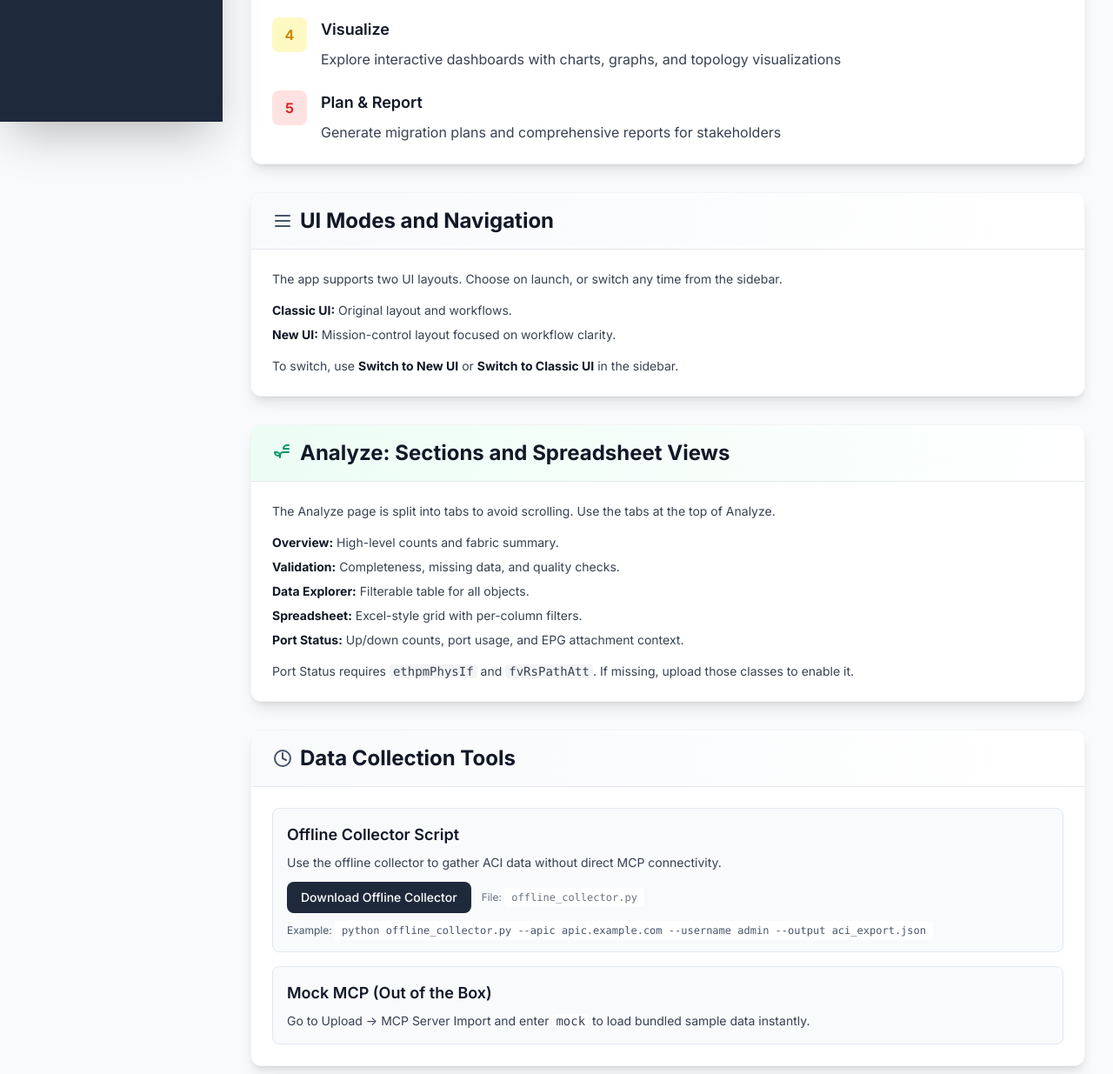
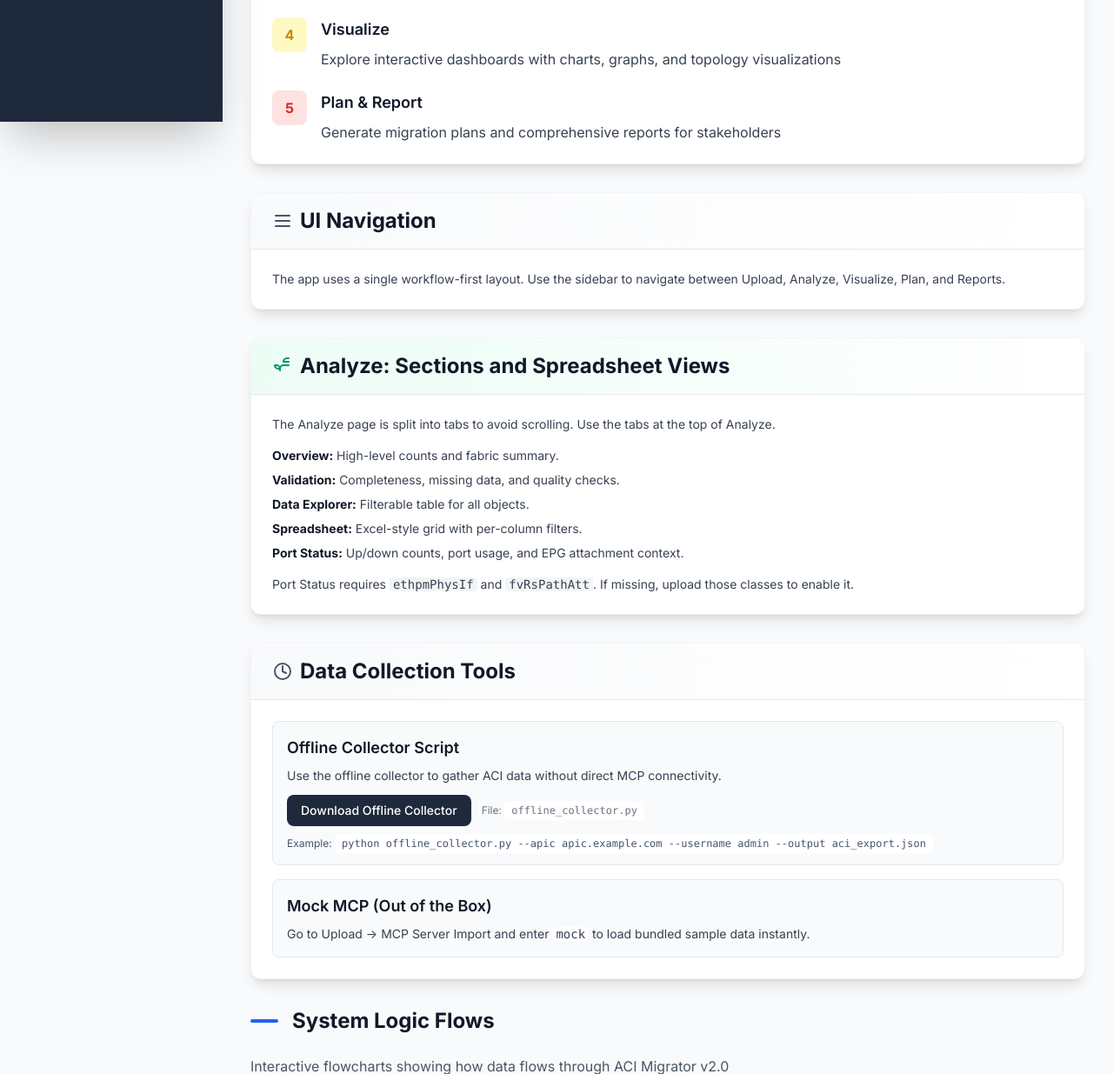
Before and after one commit to sartios-source/acimig, a Flask app: page /help in a window 1280 px wide. Shown: the part 660-1895 px from the top of the page at 87% size. Run offline with Flask 3, Linux system fonts and the light colour scheme; some libraries are stand-ins or nearby versions.

Commit message:
Disable legacy UI and refresh docs

```diff
--- a/app.py
+++ b/app.py
@@ -151,6 +151,8 @@ def ensure_mock_samples():
 @app.context_processor
 def inject_fabrics():
     """Make common values available to all templates."""
+    if session.get('ui_mode') != 'new':
+        session['ui_mode'] = 'new'
     return {
         'fabrics': fm.list_fabrics(),
         'app_version': APP_VERSION,
@@ -404,7 +406,8 @@ def health_check():
 def index():
     """Landing page with mode selection and fabric-specific statistics."""
     mode = 'migration'
-    ui_mode = session.get('ui_mode')
+    ui_mode = 'new'
+    session['ui_mode'] = 'new'
     current_fabric = session.get('current_fabric')
     fabric_stats = None
 
@@ -463,7 +466,7 @@ def index():
             app.logger.warning(f"Could not load detailed analyzer stats for {current_fabric}: {e}")
             # Keep default zeros if analyzer fails
 
-    template_name = 'index_new.html' if ui_mode == 'new' else 'index.html'
+    template_name = 'index_new.html'
 
     return render_template(template_name,
                          mode=mode,
@@ -476,10 +479,10 @@ def index():
 def select_ui_mode():
     """Persist the preferred UI mode in the session."""
     requested_mode = request.args.get('mode', '').strip().lower()
-    if requested_mode not in {'new', 'legacy'}:
+    if requested_mode not in {'new'}:
         return jsonify({'error': 'Invalid UI mode'}), 400
 
-    session['ui_mode'] = requested_mode
+    session['ui_mode'] = 'new'
     next_path = request.args.get('next', '/')
     if not next_path.startswith('/'):
         next_path = '/'
--- a/templates/base.html
+++ b/templates/base.html
@@ -329,24 +329,6 @@
                 <span class="sidebar-text">Help</span>
             </a>
 
-            {% if ui_mode %}
-            <div class="border-t border-slate-700 my-2"></div>
-            {% if ui_mode == 'new' %}
-            <a href="{{ url_for('select_ui_mode', mode='legacy', next=request.path) }}" class="sidebar-link flex items-center space-x-3 px-4 py-3 rounded-lg text-sm font-medium">
-                <svg class="h-5 w-5" fill="none" stroke="currentColor" viewBox="0 0 24 24">
-                    <path stroke-linecap="round" stroke-linejoin="round" stroke-width="2" d="M3 7h18M3 12h18M3 17h18"/>
-                </svg>
-                <span class="sidebar-text">Switch to Classic UI</span>
-            </a>
-            {% else %}
-            <a href="{{ url_for('select_ui_mode', mode='new', next=request.path) }}" class="sidebar-link flex items-center space-x-3 px-4 py-3 rounded-lg text-sm font-medium">
-                <svg class="h-5 w-5" fill="none" stroke="currentColor" viewBox="0 0 24 24">
-                    <path stroke-linecap="round" stroke-linejoin="round" stroke-width="2" d="M12 6v12m6-6H6"/>
-                </svg>
-                <span class="sidebar-text">Switch to New UI</span>
-            </a>
-            {% endif %}
-            {% endif %}
         </nav>
 
         <!-- Mode Selector Section removed (single mode only) -->
--- a/templates/help.html
+++ b/templates/help.html
@@ -120,27 +120,20 @@
     </div>
 </div>
 
-<!-- UI Modes and Navigation -->
+<!-- UI Navigation -->
 <div class="bg-white rounded-xl shadow-lg border border-gray-100 mb-8 overflow-hidden">
     <div class="px-6 py-4 bg-gradient-to-r from-slate-50 to-white border-b border-gray-200">
         <h2 class="text-2xl font-bold text-gray-900 flex items-center">
             <svg class="h-6 w-6 mr-2 text-slate-600" fill="none" stroke="currentColor" viewBox="0 0 24 24">
                 <path stroke-linecap="round" stroke-linejoin="round" stroke-width="2" d="M4 6h16M4 12h16M4 18h16"/>
             </svg>
-            UI Modes and Navigation
+            UI Navigation
         </h2>
     </div>
     <div class="p-6 space-y-4">
         <p class="text-sm text-gray-700">
-            The app supports two UI layouts. Choose on launch, or switch any time from the sidebar.
-        </p>
-        <ul class="space-y-2 text-sm text-gray-700">
-            <li><strong class="text-gray-900">Classic UI:</strong> Original layout and workflows.</li>
-            <li><strong class="text-gray-900">New UI:</strong> Mission-control layout focused on workflow clarity.</li>
-        </ul>
-        <p class="text-sm text-gray-700">
-            To switch, use <strong class="text-gray-900">Switch to New UI</strong> or
-            <strong class="text-gray-900">Switch to Classic UI</strong> in the sidebar.
+            The app uses a single workflow-first layout. Use the sidebar to navigate between Upload, Analyze,
+            Visualize, Plan, and Reports.
         </p>
     </div>
 </div>
```
Also changed, not shown: templates/index_new.html (+0 -20 lines), README.md.
